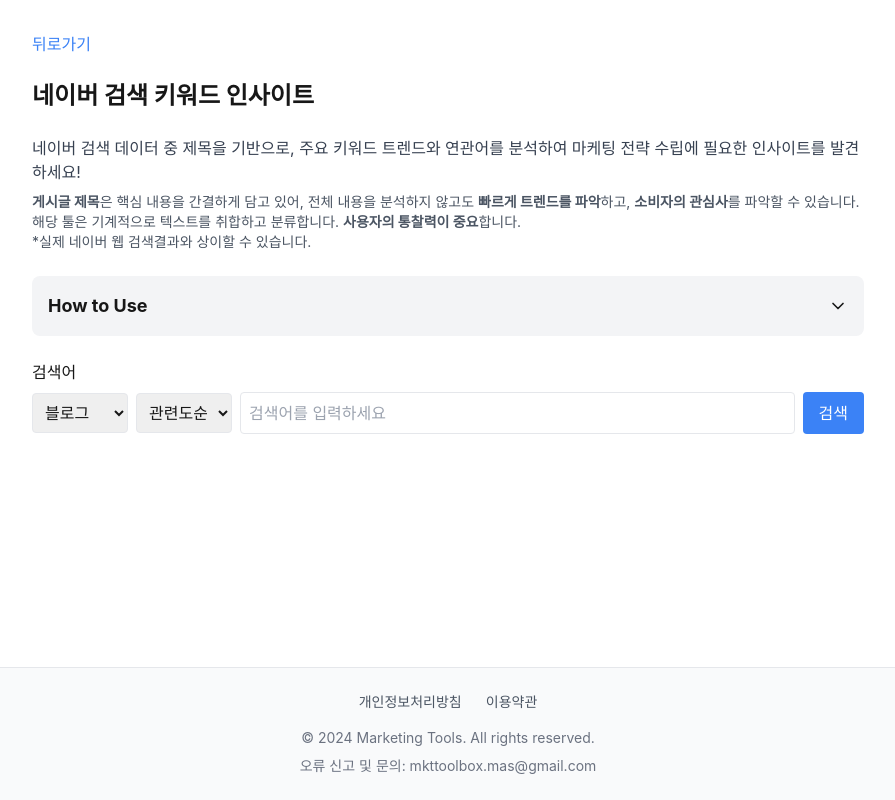
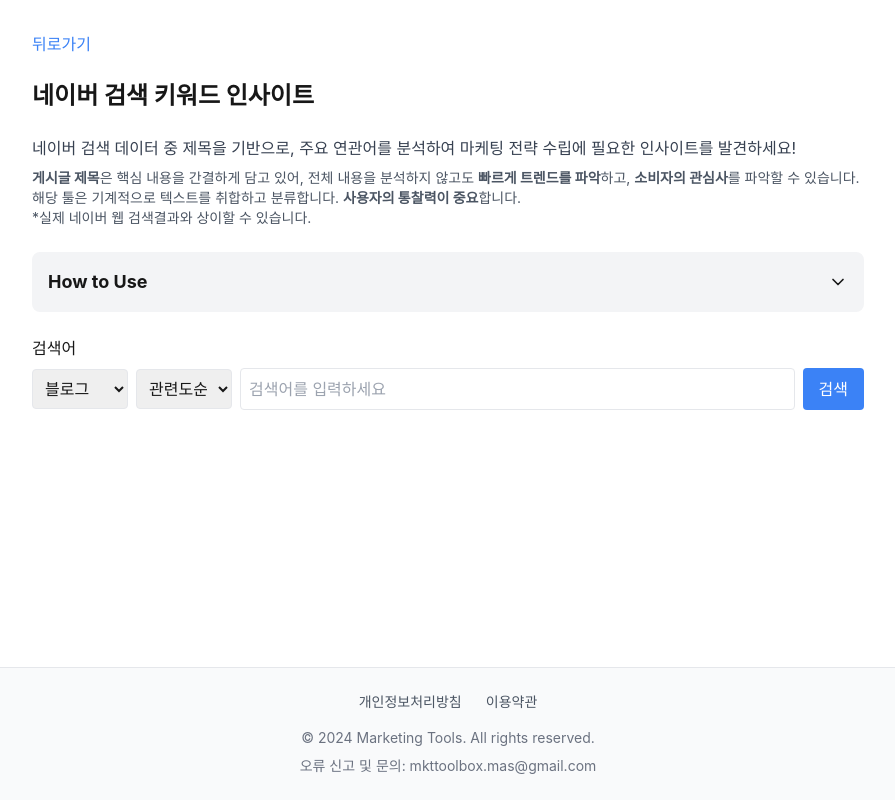
Before and after one commit to greentl0814/mkt-box, a Next.js app: page /nsearch in a window 1280 px wide. Shown: the whole page, without its empty margins (192-1087 px from the left). Built offline with nearby package versions, Linux system fonts and the light colour scheme; a web font is replaced by a local one.

Commit message:
nsearch index

```diff
--- a/pages/nsearch/index.js
+++ b/pages/nsearch/index.js
@@ -114,7 +114,7 @@
         </div>
         <div className="mb-6">
           <p className="text-gray-700">
-            네이버 검색 데이터 중 제목을 기반으로, 주요 키워드 트렌드와 연관어를 분석하여
+            네이버 검색 데이터 중 제목을 기반으로, 주요 연관어를 분석하여
             마케팅 전략 수립에 필요한 인사이트를 발견하세요!
           </p>
           <p className="text-sm text-gray-600 mt-2">
```
